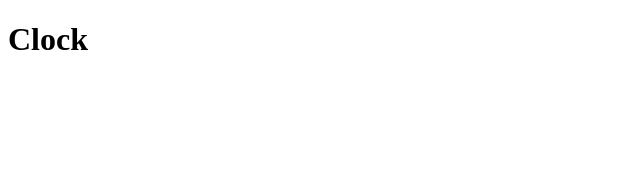
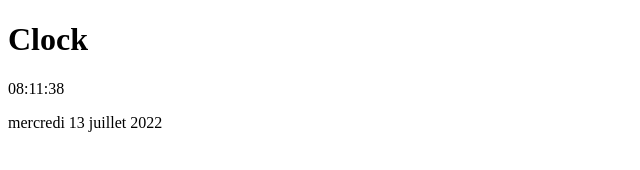
Before and after one commit to Audrey-Dev-Web/digitalclock, a website: page index.html in a window 1280 px wide. Shown: the whole page, without its empty margins (0-640 px from the left). Drawn offline with nearby package versions, Linux system fonts and the light colour scheme.

Commit message:
ajout du code (a refactoriser)

```diff
--- a/clock.js
+++ b/clock.js
@@ -0,0 +1,147 @@
+// DATE
+const day = document.getElementById("day");
+const month = document.getElementById("month");
+const year = document.getElementById("year");
+
+// CLOCK
+const hours = document.getElementById("hours");
+const minutes = document.getElementById("minutes");
+const seconds = document.getElementById("seconds");
+
+let currentMonth;
+let currentDay;
+
+// DATE EVERYTHING
+
+let currentDD;
+let currentMM;
+let currentYYYY;
+
+let currentHH;
+let currentMMM;
+let currentSS;
+
+let currentDString;
+
+currentTime();
+getCurrentDay();
+getCurrentMonth();
+getCurrentTime();
+
+function currentTime() {
+    const today = new Date();
+
+    currentDD = String(today.getDate());
+    currentMM = String(today.getMonth() + 1);
+    currentYYYY = today.getFullYear();
+    currentDString = String(today.getDay());
+    currentHH = String(today.getHours());
+    currentMMM = String(today.getMinutes());
+    currentSS = String(today.getSeconds());
+
+    setTimeout(currentTime, 1000);
+}
+
+console.log(new Date());
+// console.log(getTimezoneOffset());
+
+function getCurrentDay() {
+    if (currentDString === "1") {
+        currentDay = "lundi";
+    }
+    if (currentDString === "2") {
+        currentDay = "mardi";
+    }
+    if (currentDString === "3") {
+        currentDay = "mercredi";
+    }
+    if (currentDString === "4") {
+        currentDay = "jeudi";
+    }
+    if (currentDString === "5") {
+        currentDay = "vendredi";
+    }
+    if (currentDString === "6") {
+        currentDay = "samedi";
+    }
+    if (currentDString === "0") {
+        currentDay = "dimanche";
+    }
+
+    day.innerHTML = `${currentDay} ${currentDD}`;
+}
+
+function getCurrentMonth() {
+    if (currentMM === "1") {
+        currentMonth = "janvier";
+    }
+    if (currentMM === "2") {
+        currentMonth = "février";
+    }
+    if (currentMM === "3") {
+        currentMonth = "mars";
+    }
+    if (currentMM === "4") {
+        currentMonth = "avril";
+    }
+    if (currentMM === "5") {
+        currentMonth = "mai";
+    }
+    if (currentMM === "6") {
+        currentMonth = "juin";
+    }
+    if (currentMM === "7") {
+        currentMonth = "juillet";
+    }
+    if (currentMM === "8") {
+        currentMonth = "août";
+    }
+    if (currentMM === "9") {
+        currentMonth = "septembre";
+    }
+    if (currentMM === "10") {
+        currentMonth = "octobre";
+    }
+    if (currentMM === "11") {
+        currentMonth = "novembre";
+    }
+    if (currentMM === "12") {
+        currentMonth = "décembre";
+    }
+
+    month.innerHTML = currentMonth;
+    year.innerHTML = currentYYYY;
+}
+
+function getCurrentTime() {
+    minutes.innerHTML = currentMMM;
+
+    // HOURS
+    if (parseInt(currentHH) < 10) {
+        hours.innerHTML = "0" + currentHH;
+    }
+
+    if (parseInt(currentHH) >= 10) {
+        hours.innerHTML = currentHH;
+    }
+
+    // MINUTES
+    if (parseInt(currentMMM) < 10) {
+        minutes.innerHTML = "0" + currentMMM;
+    }
+
+    if (parseInt(currentMMM) >= 10) {
+        minutes.innerHTML = currentMMM;
+    }
+
+    // SECONDS
+    if (parseInt(currentSS) < 10) {
+        seconds.innerHTML = "0" + currentSS;
+    }
+
+    if (parseInt(currentSS) >= 10) {
+        seconds.innerHTML = currentSS;
+    }
+
+    setTimeout(getCurrentTime, 1000);
+}
--- a/index.html
+++ b/index.html
@@ -13,9 +13,14 @@
         <div class="clock_header">
             <h1>Clock</h1>
         </div>
-
-        <div class="clock_content"></div>
-        <div class="clock_footer"></div>
+        <div class="clock_content">
+            <div class="clock_time">
+                <p><span id="hours"></span>:<span id="minutes"></span>:<span id="seconds"></span></p>
+            </div>
+            <div class="clock_date">
+                <p><span id="day"></span> <span id="month"></span> <span id="year"></span></p>
+            </div>
+        </div>
     </div>
     <script src="clock.js"></script>
 </body>
```
